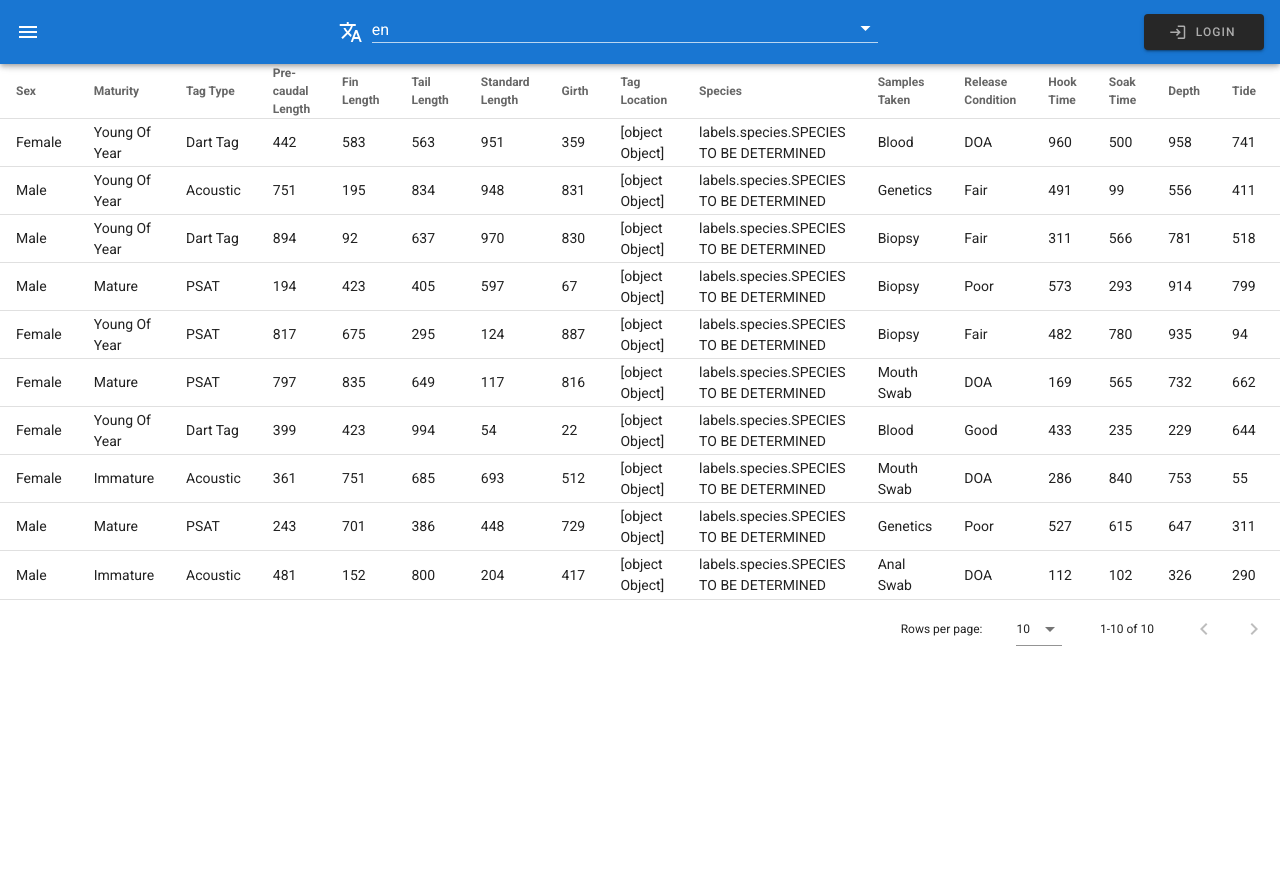
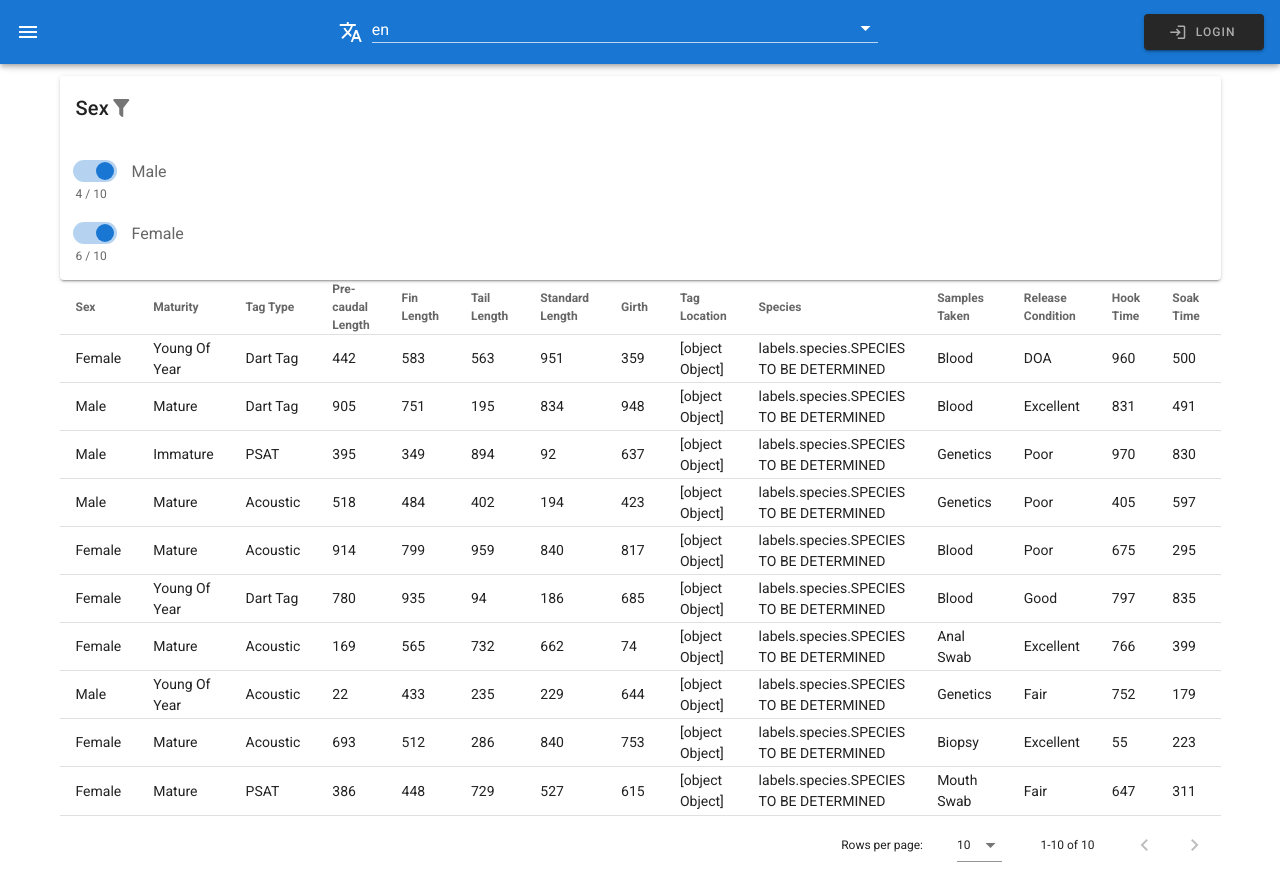
Before and after one commit to ippo615/miss-db, a Vue app: page /#/demo/table in a window 1280 px wide. Before the commit the page ends 800 px from the top, so only its background shows below. Built offline with nearby package versions, Linux system fonts and the light colour scheme.

Commit message:
Added backend for data filtering and stats

```diff
--- a/src/components/SharkDataTable.vue
+++ b/src/components/SharkDataTable.vue
@@ -1,9 +1,38 @@
 <template>
-  <v-data-table
-    :headers="headers"
-    :items="specimen_localized"
-    item-key="species"
-  ></v-data-table>
+  <v-container>
+
+    <v-form>
+
+      <v-card>
+        <v-card-title>{{$t('labels.sex.sex')}} <v-icon>mdi-filter</v-icon></v-card-title>
+        <v-card-text>
+          <v-switch
+            v-model="dataFilter.sex.male"
+            :label="$t('labels.sex.male')"
+            :hint="`${dataStats.sex.male} / ${specimen.length}`"
+            persistent-hint
+            inset
+            dense
+          ></v-switch>
+          <v-switch
+            v-model="dataFilter.sex.female"
+            :label="$t('labels.sex.female')"
+            :hint="`${dataStats.sex.female} / ${specimen.length}`"
+            persistent-hint
+            inset
+            dense
+          ></v-switch>
+        </v-card-text>
+      </v-card>
+
+    </v-form>
+
+    <v-data-table
+      :headers="headers"
+      :items="specimenLocalized"
+      item-key="species"
+    ></v-data-table>
+  </v-container>
 </template>
 
 <script>
@@ -23,8 +52,91 @@ export default {
       SharkSpecimen.createRandom(),
       SharkSpecimen.createRandom(),
       SharkSpecimen.createRandom()
-    ]
+    ],
+    dataFilter: {
+      // Options: true => show, false => hide
+      sex: {
+        male: true,
+        female: true
+      },
+      maturity: {
+        youngOfYear: true,
+        immature: true,
+        mature: true
+      },
+      tagType: {
+        dart: true,
+        psat: true,
+        acoustic: true
+      },
+      samplesTaken: {
+        genetics: true,
+        biopsy: true,
+        blood: true,
+        mouthSwab: true,
+        analSwab: true
+      },
+      releaseCondition: {
+        excellent: true,
+        good: true,
+        fair: true,
+        poor: true,
+        doa: true
+      },
+      tide: {
+        rising: true,
+        falling: true,
+        high: true,
+        low: true
+      },
+      // Numeric
+      preCaudalLength: {min: 0, max: 9999},
+      finLength: {min: 0, max: 9999},
+      tailLength: {min: 0, max: 9999},
+      standardLength: {min: 0, max: 9999},
+      girth: {min: 0, max: 9999},
+      hookTime: {min: 0, max: 9999},
+      soakTime: {min: 0, max: 9999},
+      depth: {min: 0, max: 9999},
+      salinity: {min: 0, max: 9999},
+      temperature: {min: 0, max: 9999},
+    }
   }),
+  methods: {
+    removeMatchingProperty(objects, targetProperty, targetValue){
+      let subset = [];
+      for( let i=0, l=objects.length; i<l; i+=1 ){
+        let o = objects[i];
+        if(o[targetProperty] != targetValue){
+          subset.push(o);
+        }
+      }
+      return subset;
+    },
+    allValuesAre(object, value){
+      let values = Object.values(object)
+      for( let i=0, l=values.length; i<l; i+=1 ){
+        if(value[i] != value){
+          return false;
+        }
+      }
+      return true;
+    },
+    statsUpdateCount(stats, object, keys){
+      for( let i=0, l=keys.length; i<l; i+=1 ){
+        let key = keys[i];
+        stats[key][object[key]] += 1;
+      }
+    },
+    statsUpdateMinMax(stats, object, keys){
+      for( let i=0, l=keys.length; i<l; i+=1 ){
+        let key = keys[i];
+        let val = object[key];
+        if( val < stats[key].min ){stats[key].min = val}
+        if( val > stats[key].max ){stats[key].max = val}
+      }
+    }
+  },
   computed: {
     headers(){
       let h = [];
@@ -37,17 +149,96 @@ export default {
             value: field,
         })
       }
-      console.info(h);
-      console.info(this.$data.specimen);
       return h;
     },
-    specimen_localized(){
+    dataStats(){
+      let stats = {
+        // Options: direct count
+        sex: {
+          male: 0,
+          female: 0
+        },
+        maturity: {
+          youngOfYear: 0,
+          immature: 0,
+          mature: 0
+        },
+        tagType: {
+          dart: 0,
+          psat: 0,
+          acoustic: 0
+        },
+        samplesTaken: {
+          genetics: 0,
+          biopsy: 0,
+          blood: 0,
+          mouthSwab: 0,
+          analSwab: 0
+        },
+        releaseCondition: {
+          excellent: 0,
+          good: 0,
+          fair: 0,
+          poor: 0,
+          doa: 0
+        },
+        tide: {
+          rising: 0,
+          falling: 0,
+          high: 0,
+          low: 0
+        },
+        // Numeric
+        preCaudalLength: {min: 9e99, max: -9e99},
+        finLength: {min: 9e99, max: -9e99},
+        tailLength: {min: 9e99, max: -9e99},
+        standardLength: {min: 9e99, max: -9e99},
+        girth: {min: 9e99, max: -9e99},
+        hookTime: {min: 9e99, max: -9e99},
+        soakTime: {min: 9e99, max: -9e99},
+        depth: {min: 9e99, max: -9e99},
+        salinity: {min: 9e99, max: -9e99},
+        temperature: {min: 9e99, max: -9e99},
+      };
+      let optionKeys = ["sex", "maturity", "tagType", "samplesTaken", "releaseCondition", "tide"];
+      let numericKeys = ["preCaudalLength", "finLength", "tailLength", "standardLength", "girth", "hookTime", "soakTime", "depth", "salinity", "temperature"];
+      let specimen = this.$data.specimen;
+      for( let i=0, l=specimen.length; i<l; i+=1 ){
+        let instance = specimen[i];
+        this.statsUpdateCount(stats, instance, optionKeys);
+        this.statsUpdateMinMax(stats, instance, numericKeys);
+      }
+      return stats;
+    },
+    specimenFiltered(){
+      // first invert the options filter so we remove from the list
+      let optionKeys = ["sex", "maturity", "tagType", "samplesTaken", "releaseCondition", "tide"];
+      // let numericKeys = ["preCaudalLength", "finLength", "tailLength", "standardLength", "girth", "hookTime", "soakTime", "depth", "salinity", "temperature"];
+      let results = this.$data.specimen;
+      for(let i=0, l=optionKeys.length; i<l; i+=1){
+        let optionKey = optionKeys[i];
+        // if everything is visible then do not filter by that property
+        let option = this.$data.dataFilter[optionKey];
+        if(this.allValuesAre(option, true)){
+          continue;
+        }
+        // otherwise, remove things that should not be shown
+        for( let optionValue in option ){
+          if(!option[optionValue]){
+            results = this.removeMatchingProperty(results, optionKey, optionValue);
+          }
+        }
+      }
+      console.info(this.dataStats)
+      return results;
+    },
+    specimenLocalized(){
       // translate all non-numeric fields
       let localized = [];
-      for(let i=0, l=this.$data.specimen.length; i<l; i+=1){
+      let initialSpecimen = this.specimenFiltered;
+      for(let i=0, l=initialSpecimen.length; i<l; i+=1){
         // copy the specimen and translate specific fields
-        let s = this.$data.specimen[i];
-        console.info(s);
+        let s = initialSpecimen[i];
         let specimen = {
           ...s,
           sex: this.$t(`labels.sex.${s.sex}`),
--- a/src/models/shark_specimen.js
+++ b/src/models/shark_specimen.js
@@ -94,7 +94,7 @@ function SharkSpecimen(){}
             hookTime: randomInRangeInt(5,999),
             soakTime: randomInRangeInt(5,999),
             depth: randomInRangeInt(5,999),
-            tide: randomInRangeInt(5,999),
+            tide: randomChoiceFrom(options.tide),
             salinity: randomInRangeInt(5,999),
             temperature: randomInRangeInt(1,100),
         };
```
Also changed, not shown: 1 other file (tests, documents, lock files or other folders).
